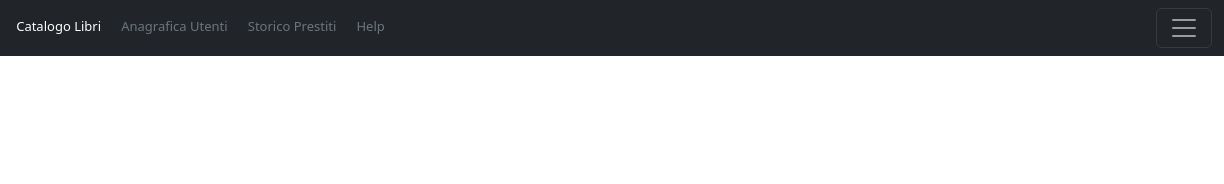
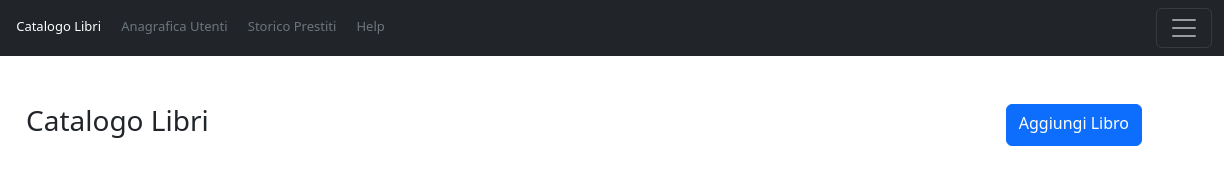
Before and after one commit to emanuele23dev/html-css-bootstrap-dashboard, a plain HTML site: page index.html in a window 1280 px wide. Shown: the full height of the page, 56-1280 px from the left. Drawn offline with nearby package versions, Linux system fonts and the light colour scheme.

Commit message:
edit container

```diff
--- a/index.html
+++ b/index.html
@@ -22,7 +22,7 @@
 
     <body>
         <header>
-            <nav class="navbar navbar-dark bg-dark fixed-top">
+            <nav class="navbar navbar-dark bg-dark">
                 <div class="container-fluid">
                     <div>
                     <a class="navbar-brand" href="#"><img width="40px" src="./img/duck.png" alt=""></a>
@@ -110,10 +110,19 @@
             </nav>
 
         </header>
-        <main></main>
-        <footer>
-            <!-- place footer here -->
-        </footer>
+
+        <main>
+            <div class="container mt-5">
+                <div class="d-flex justify-content-between">
+                    <h3>Catalogo Libri</h3>
+                    <a class="btn btn-primary" href="#" role="button">Aggiungi Libro</a>
+                </div>
+            </div>
+        </main>
+
+
+
+        <footer></footer>
         <!-- Bootstrap JavaScript Libraries -->
         <script
             src="https://cdn.jsdelivr.net/npm/@popperjs/core@2.11.8/dist/umd/popper.min.js"
--- a/style.css
+++ b/style.css
@@ -12,7 +12,7 @@ header{
         }
 }
 
-@media screen and (max-width: 768px) {
+@media screen and (max-width: 992px) {
     .text-none{
             display: none;
         }
```
